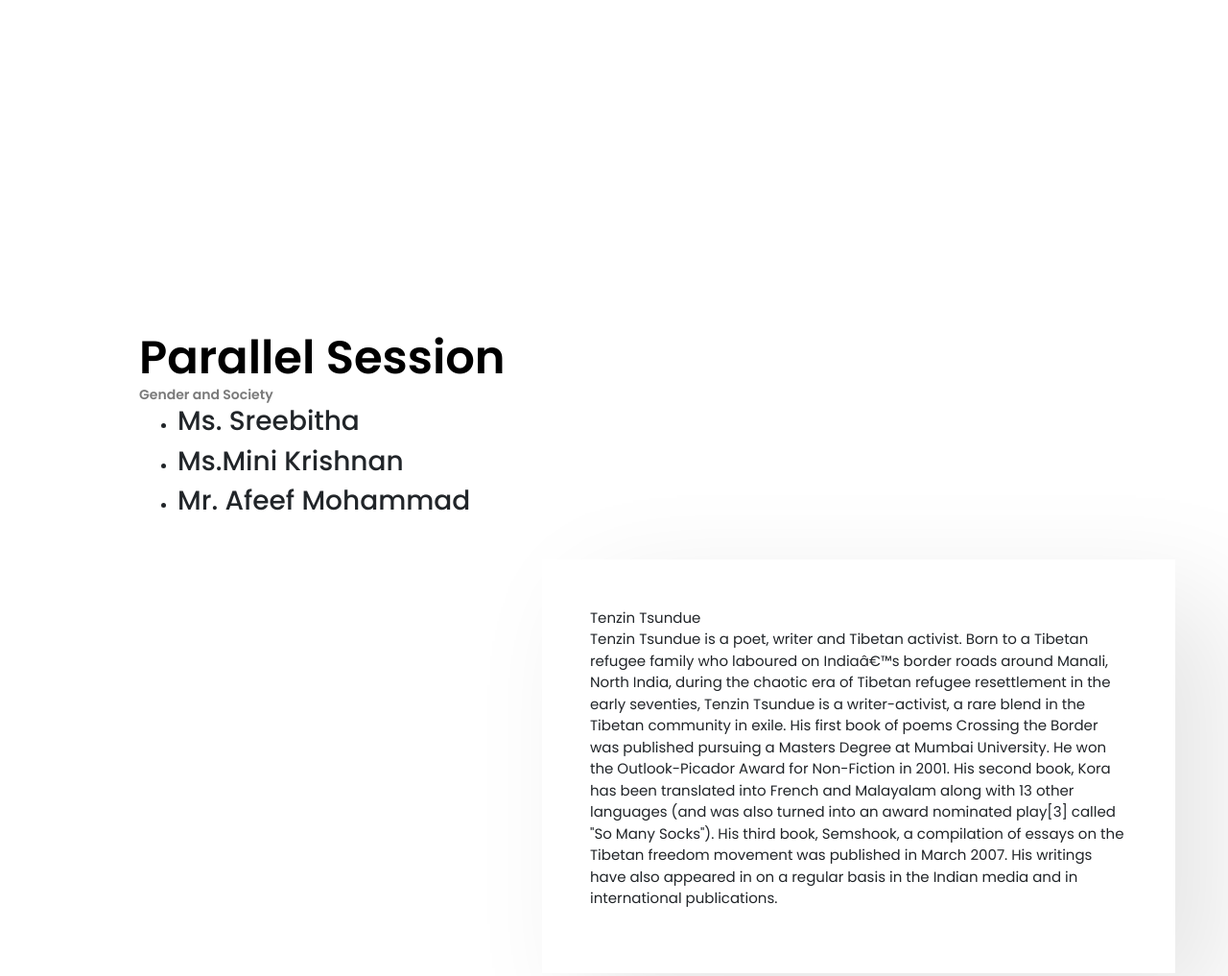
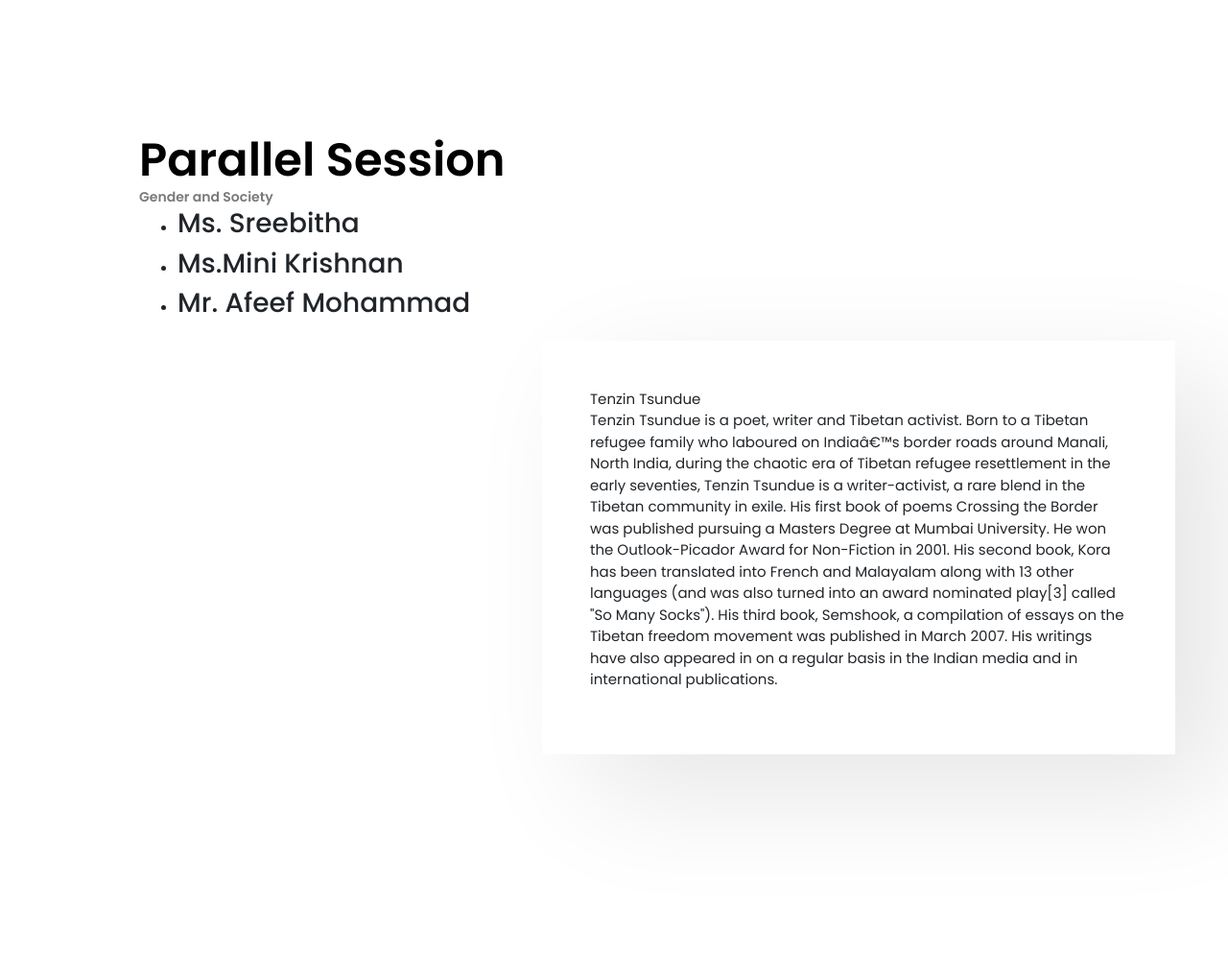
Before and after one commit to srmlitfest/srmlitfest.github.io, a plain HTML site: page index.html in a window 1280 px wide. Shown: the part 3760-4777 px from the top of the page at 96% size. Drawn offline with Linux system fonts and the light colour scheme.

Commit message:
Update index.html

```diff
--- a/index.html
+++ b/index.html
@@ -254,7 +254,6 @@
 <div class="lineup-artists">
                             <div class="lineup-artists-wrap flex flex-wrap">
               <div class="entry-title" style="
-                  margin-top: 20%;
                   margin-left: -20px;
               ">
                     <h2>Parallel Session</h2>
@@ -265,7 +264,7 @@
                       <li><h3>Mr. Afeef Mohammad</h3></li>
         </ul></div>
 <div class="lineup-artists-description-container" style="
-    margin-top: 50%;
+    margin-top: 30%;
     margin-left: 50%;
 ">
                                         <div class="entry-title">
```
